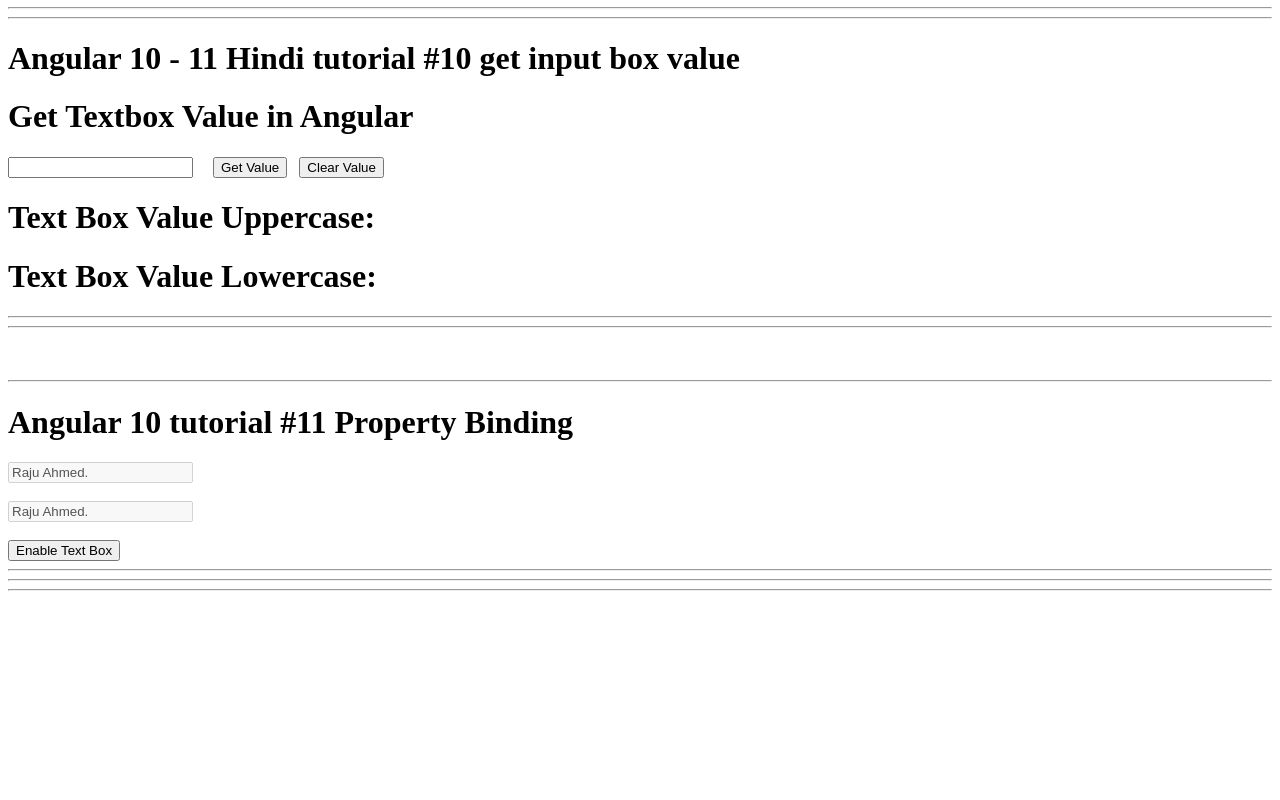
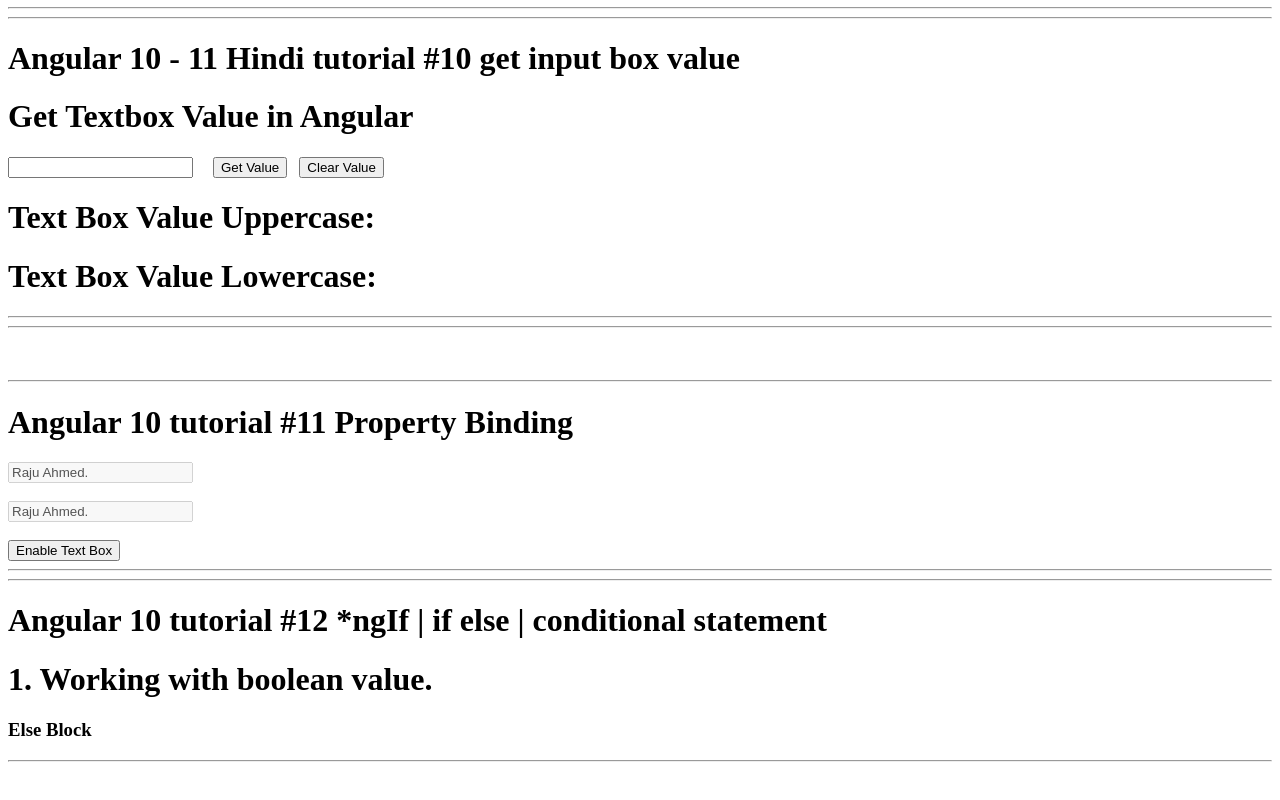
Before and after one commit to mrajuahmed/Angular10To11, an Angular app in the folder blog-angular/: page / in a window 1280 px wide. Shown: the part 826-1626 px from the top of the page. Before the commit the page ends 1523 px from the top, so only its background shows below. Built offline with nearby package versions, Linux system fonts and the light colour scheme.

Commit message:
Angular 10 tutorial #12 *ngIf | if else | conditional statement: Partially done.

```diff
--- a/blog-angular/src/app/app.component.html
+++ b/blog-angular/src/app/app.component.html
@@ -121,6 +121,16 @@ table {
 <button (click)="enableBoxt()">Enable Text Box</button>
 <hr>
 <hr>
+<h1>Angular 10 tutorial #12 *ngIf | if else | conditional statement</h1>
+<h1>1. Working with boolean value.</h1>
+<div *ngIf="!show; then ifBlock else elseBlock">
+</div>
+<ng-template #ifBlock>
+  <h3 >If Block</h3>
+</ng-template>
+<ng-template #elseBlock>
+  <h3 >Else Block</h3>
+</ng-template>
 <hr>
 <br>
 <br>
--- a/blog-angular/src/app/app.component.ts
+++ b/blog-angular/src/app/app.component.ts
@@ -95,4 +95,6 @@ export class AppComponent {
     this.disabledTextBox=false;
   }
 
+  show=true;
+
 }
```
